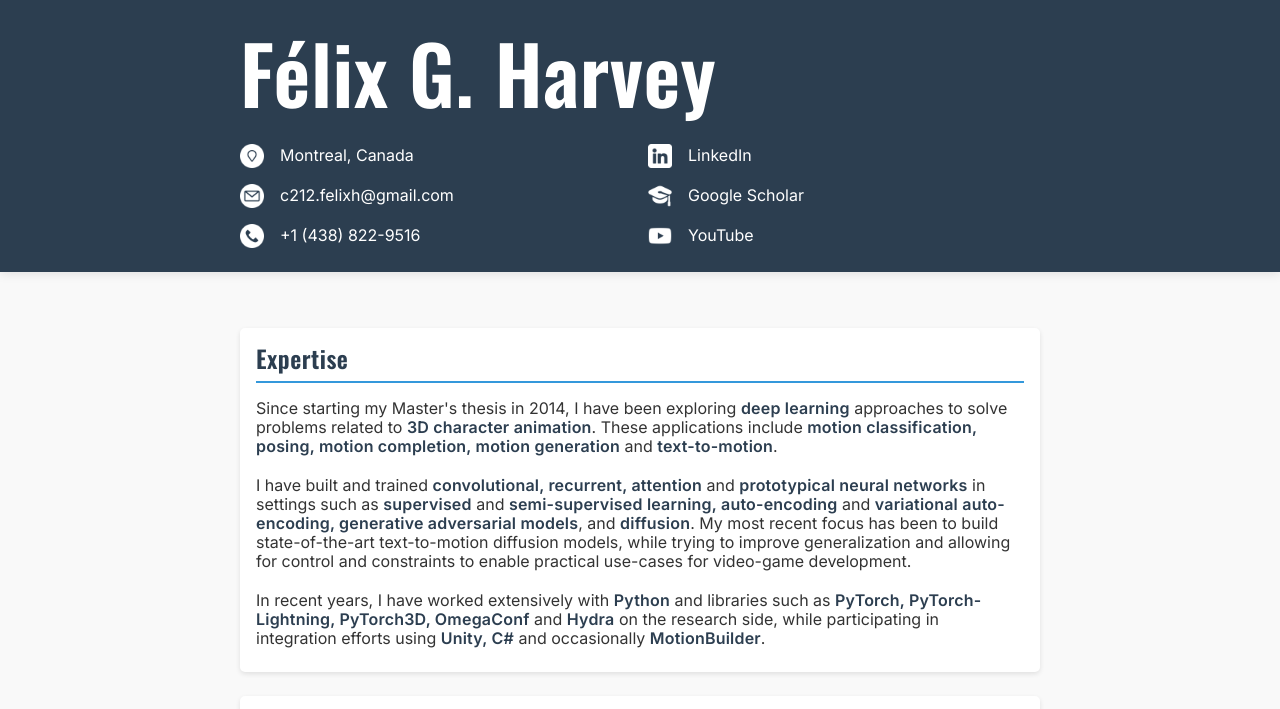
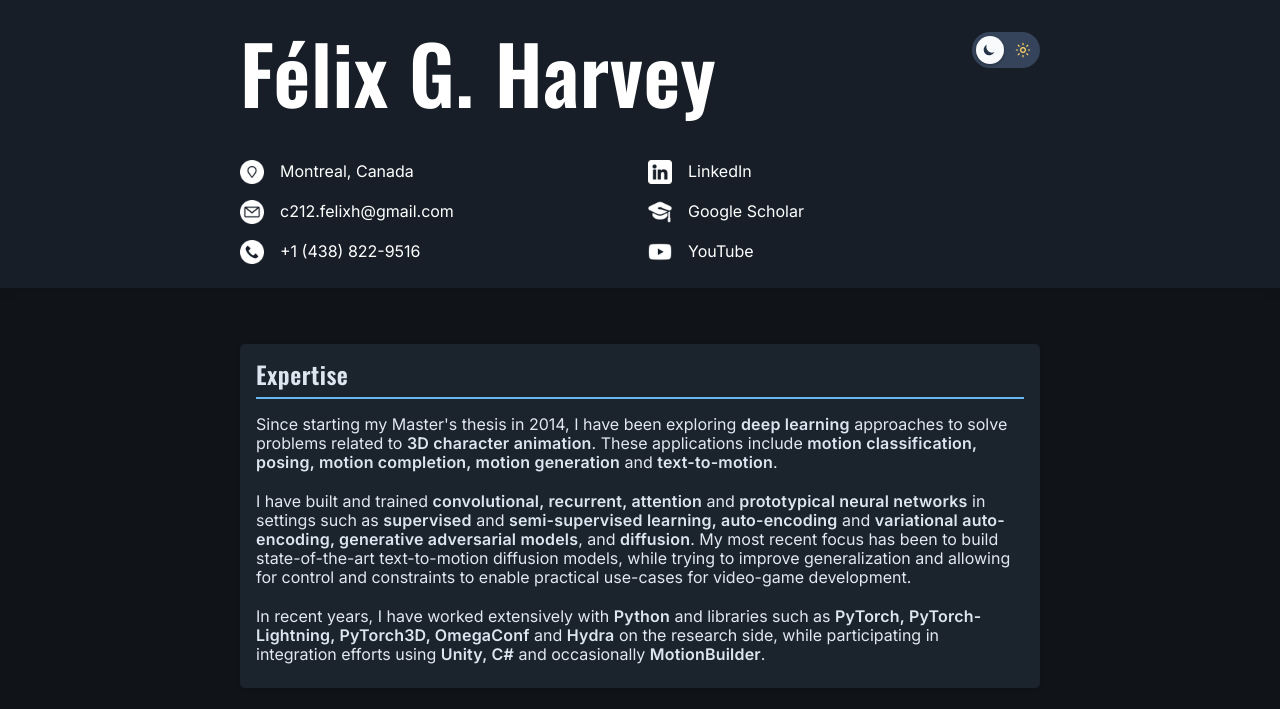
Before and after one commit to XefPatterson/xefpatterson.github.io, a plain HTML site: page index.html in a window 1280 px wide. Shown: the top 709 px of the page. Drawn offline with nearby package versions, Linux system fonts and the light colour scheme.

Commit message:
dark mode

```diff
--- a/index.html
+++ b/index.html
@@ -1,5 +1,5 @@
 <!DOCTYPE html>
-<html lang="en">
+<html lang="en" data-theme="dark">
 <head>
     <meta charset="UTF-8">
 	<meta property="og:title" content="Félix G. Harvey - Machine Learning Researcher">
@@ -28,7 +28,21 @@
 <body>
     <div class="header-container">
         <div class="header-content">
-            <h1>Félix G. Harvey</h1>
+            <div class="header-top">
+                <h1>Félix G. Harvey</h1>
+                <button class="theme-toggle" type="button" aria-label="Dark mode" aria-pressed="true">
+                    <span class="theme-toggle-track" aria-hidden="true">
+                        <svg class="theme-icon theme-icon-moon" viewBox="0 0 24 24" focusable="false">
+                            <path d="M20.2 15.1A8.5 8.5 0 0 1 8.9 3.8 8.5 8.5 0 1 0 20.2 15.1Z"></path>
+                        </svg>
+                        <svg class="theme-icon theme-icon-sun" viewBox="0 0 24 24" focusable="false">
+                            <circle cx="12" cy="12" r="3.5"></circle>
+                            <path d="M12 2v2m0 16v2M4.93 4.93l1.42 1.42m11.3 11.3 1.42 1.42M2 12h2m16 0h2M4.93 19.07l1.42-1.42m11.3-11.3 1.42-1.42"></path>
+                        </svg>
+                        <span class="theme-toggle-thumb"></span>
+                    </span>
+                </button>
+            </div>
             <div class="contact-grid">
                 <div class="contact-item">
                     <img src="icons/location_4943528.png" alt="Location">
--- a/scripts.js
+++ b/scripts.js
@@ -14,3 +14,14 @@ function convertEmphasis() {
 
 // Run conversion when page loads
 document.addEventListener('DOMContentLoaded', convertEmphasis);
+
+document.addEventListener('DOMContentLoaded', () => {
+    const themeToggle = document.querySelector('.theme-toggle');
+    if (!themeToggle) return;
+
+    themeToggle.addEventListener('click', () => {
+        const isDark = document.documentElement.dataset.theme !== 'light';
+        document.documentElement.dataset.theme = isDark ? 'light' : 'dark';
+        themeToggle.setAttribute('aria-pressed', String(!isDark));
+    });
+});
--- a/styles.css
+++ b/styles.css
@@ -1,15 +1,32 @@
 /* Variables */
 :root {
+    color-scheme: dark;
+    --primary-color: #dce6f0;
+    --secondary-color: #69b7f0;
+    --background-color: #101419;
+    --header-background: #171e27;
+    --card-background: #1b232d;
+    --header-text: #ffffff;
+    --link-hover: #a4d5fa;
+    --text-color: #e2e8f0;
+    --muted-text: #aab5c2;
+    --border-color: #35404d;
+    --heading-font: 'Oswald', sans-serif;
+    --body-font: 'Inter', sans-serif;
+}
+
+:root[data-theme="light"] {
+    color-scheme: light;
     --primary-color: #2c3e50;
     --secondary-color: #3498db;
     --background-color: #f9f9f9;
+    --header-background: #2c3e50;
+    --card-background: #ffffff;
     --header-text: #ffffff;
     --link-hover: #5dade2;
     --text-color: #333333;
-
-    /* Define font families as CSS variables for easy maintenance */
-    --heading-font: 'Oswald', sans-serif;
-    --body-font: 'Inter', sans-serif;
+    --muted-text: #666666;
+    --border-color: #eeeeee;
 }
 
 /* Typography */
@@ -35,11 +52,104 @@ p, .authors, .date, li {
 
 /* Header Styles */
 .header-container {
-    background-color: var(--primary-color);
+    background-color: var(--header-background);
     color: var(--header-text);
     padding: 1.5rem 0;
     margin-bottom: 0rem;
     box-shadow: 0 2px 10px rgba(0,0,0,0.1);
+}
+
+.header-top {
+    display: flex;
+    align-items: flex-start;
+    justify-content: space-between;
+    gap: 1rem;
+}
+
+.theme-toggle {
+    flex-shrink: 0;
+    margin-top: 0.5rem;
+    padding: 0;
+    border: 0;
+    border-radius: 999px;
+    background: none;
+    cursor: pointer;
+}
+
+.theme-toggle-track {
+    position: relative;
+    display: flex;
+    align-items: center;
+    justify-content: space-between;
+    box-sizing: border-box;
+    width: 68px;
+    height: 36px;
+    padding: 0 9px;
+    border-radius: 999px;
+    background: #35445a;
+    transition: background-color 0.2s ease;
+}
+
+.theme-toggle:hover .theme-toggle-track {
+    filter: brightness(1.15);
+}
+
+.theme-icon {
+    z-index: 1;
+    width: 16px;
+    height: 16px;
+    fill: none;
+    stroke: currentColor;
+    stroke-linecap: round;
+    stroke-linejoin: round;
+    stroke-width: 1.8;
+}
+
+.theme-icon-moon {
+    color: #263448;
+    fill: currentColor;
+    stroke: none;
+}
+
+.theme-icon-sun {
+    color: #ffd166;
+}
+
+.theme-toggle-thumb {
+    position: absolute;
+    top: 4px;
+    left: 4px;
+    width: 28px;
+    height: 28px;
+    border-radius: 50%;
+    background: #f8fafc;
+    box-shadow: 0 1px 3px rgba(0, 0, 0, 0.3);
+    transition: transform 0.2s ease;
+}
+
+.theme-toggle[aria-pressed="false"] .theme-toggle-thumb {
+    transform: translateX(32px);
+}
+
+:root[data-theme="light"] .theme-toggle-track {
+    background: #dce4ef;
+}
+
+:root[data-theme="light"] .theme-icon-moon {
+    color: #687487;
+}
+
+:root[data-theme="light"] .theme-icon-sun {
+    color: #d18b00;
+}
+
+:root[data-theme="light"] .theme-toggle-thumb {
+    background: #ffffff;
+}
+
+.theme-toggle:focus-visible {
+    outline: 2px solid var(--link-hover);
+    outline-offset: 3px;
 }
 
 .header-content {
@@ -96,6 +206,10 @@ h2 {
 }
 
 /* Links */
+a {
+    color: var(--secondary-color);
+}
+
 .header-content a {
     color: var(--header-text);
     text-decoration: none;
@@ -115,7 +229,7 @@ h2 {
 
 section {
     margin: 1.5rem 0;
-    background: white;
+    background: var(--card-background);
     padding: 1rem;
     border-radius: 5px;
     box-shadow: 0 2px 5px rgba(0,0,0,0.1);
@@ -154,7 +268,7 @@ section {
 .publication-item {
     margin-bottom: 1rem;
     padding-bottom: 1rem;
-    border-bottom: 1px solid #eee;
+    border-bottom: 1px solid var(--border-color);
 }
 
 .publication-item:last-child {
@@ -216,12 +330,12 @@ section {
 /* Authors and Dates */
 .authors {
     font-style: italic;
-    color: #666;
+    color: var(--muted-text);
     margin: 0.2rem 0 0.5rem 0;
 }
 
 .date {
-    color: #666;
+    color: var(--muted-text);
     font-style: italic;
     font-weight: 300;
     margin-bottom: 0.3rem;
@@ -292,7 +406,7 @@ section {
 }
 
 .supervisor-info {
-    color: #666;
+    color: var(--muted-text);
     font-size: 0.95em;
     font-style: italic;
     margin: 0.2rem 0;
```
